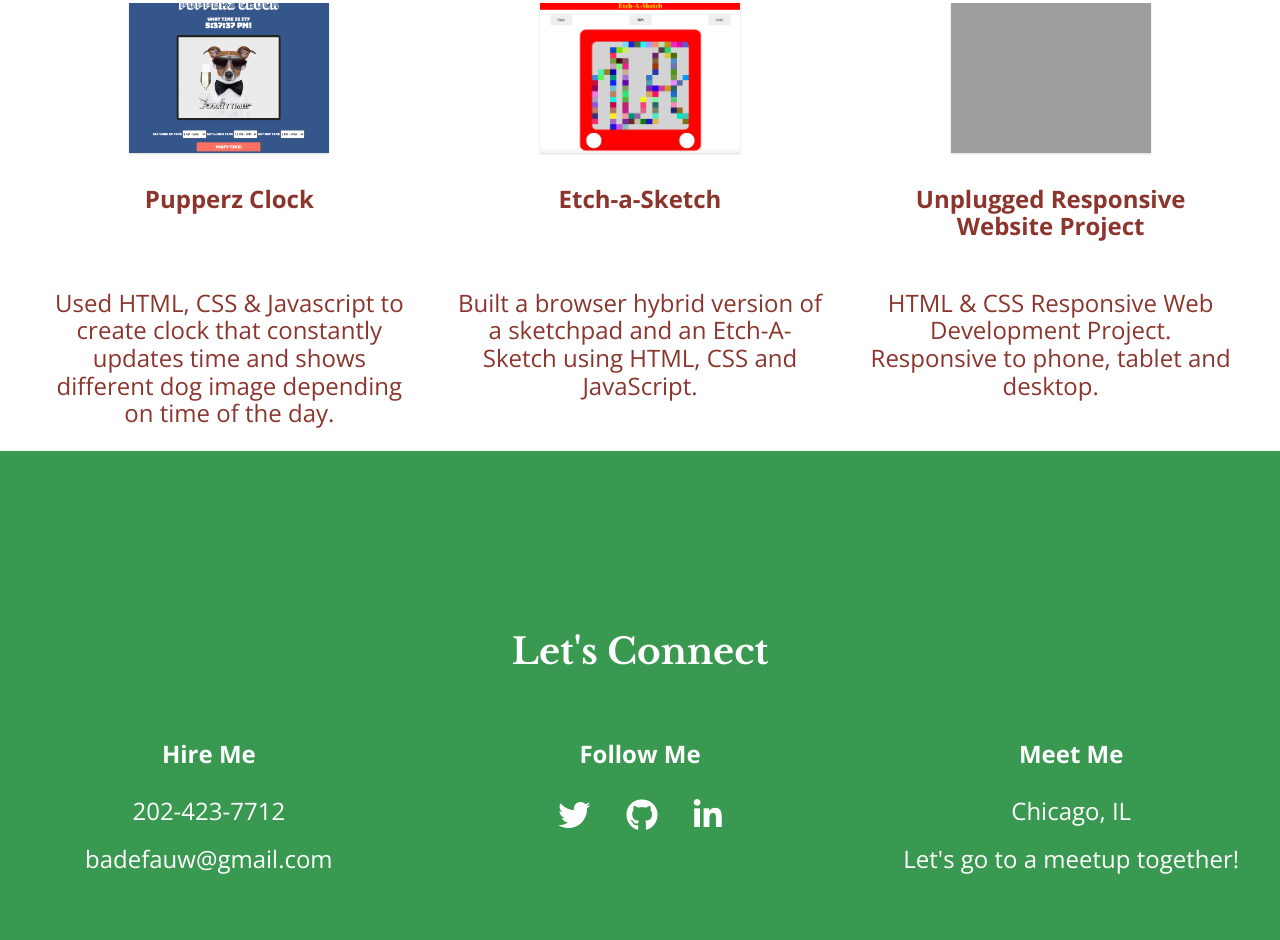
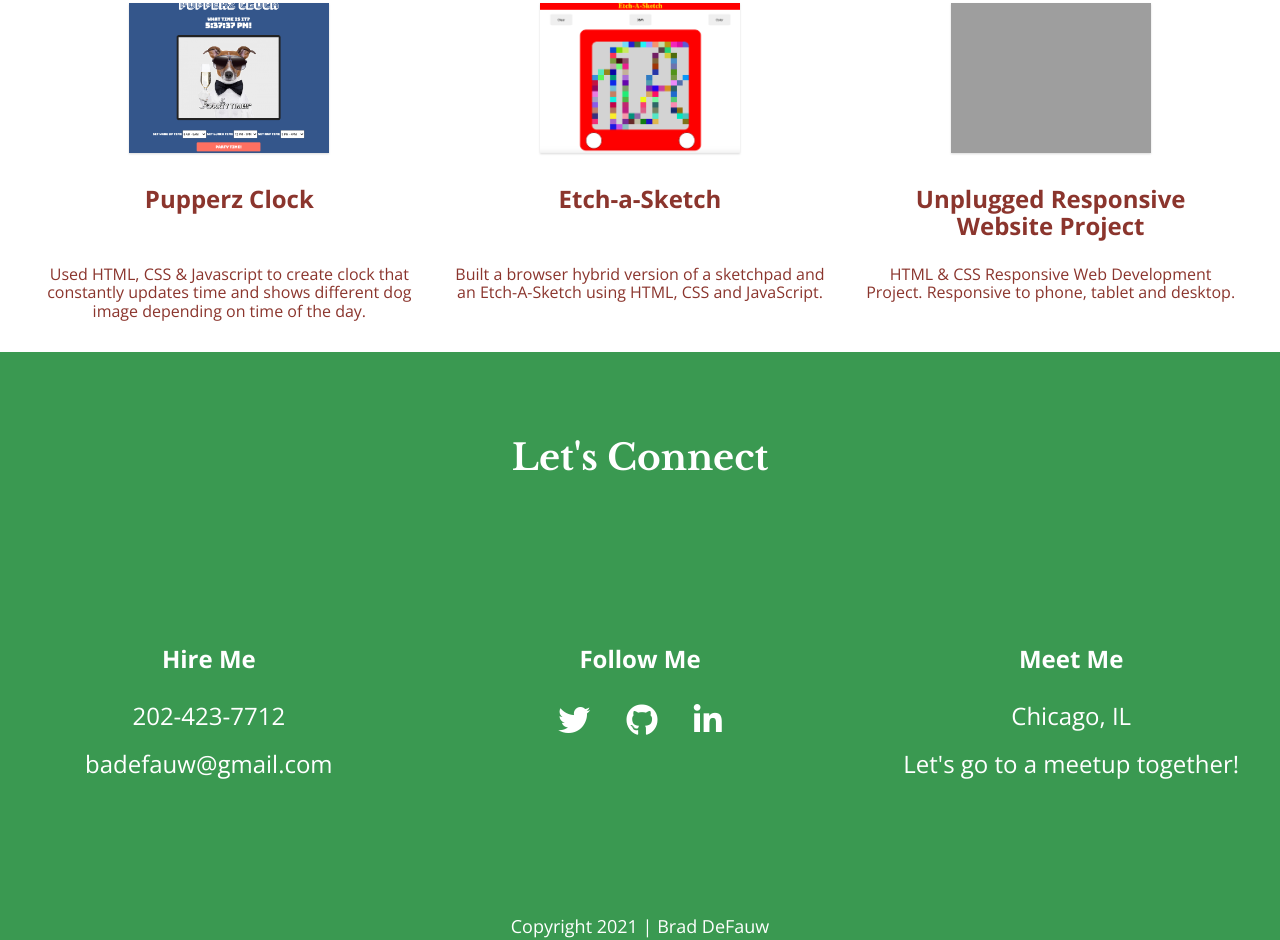
Before and after one commit to braddefauw/milestone-website-project, a website built with Parcel: page index.html in a window 1280 px wide. Shown: the part 2102-3042 px from the top of the page. Built offline with nearby package versions, Linux system fonts and the light colour scheme; grey boxes are pictures that could not be loaded.

Commit message:
added in media queries for contact and portfolio section

```diff
--- a/css/main.css
+++ b/css/main.css
@@ -251,7 +251,6 @@ header h2 {
 }
 
 #portfolio h4 {
-  font-size: 1.5em;
   font-weight: bold;
   text-align: center;
   height: 2em;
@@ -424,6 +423,84 @@ header h2 {
   /* Style adjustments for high resolution devices */
 }
 
+@media only screen and (max-width: 600px) {
+  .third-width {
+    width: 100%;
+  }
+
+  #portfolio h4 {
+    font-size: 2.5em;
+  }
+
+  #portfolio p {
+    font-size: 2em;
+  }
+
+  #contact .content-wrapper {
+    height: fit-content;
+  }
+
+  #contact {
+    justify-content: space-around;
+  }
+}
+
+@media only screen and (min-width: 768px) {
+  .third-width {
+    width: 100%;
+  }
+
+  #portfolio h4 {
+    font-size: 2.5em;
+  }
+
+  #portfolio p {
+    font-size: 2em;
+    margin-top: 0em;
+    margin-bottom: 2em
+  }
+
+  #contact h3 {
+    padding-top: 0em;
+  }
+
+  #contact .content-wrapper {
+    height: fit-content;
+  }
+
+  #contact {
+    justify-content: space-around;
+  }
+}
+
+@media only screen and (min-width: 992px) {
+  .third-width {
+    width: 30%;
+  }
+
+  #portfolio h4 {
+    font-size: 1.5em;
+  }
+
+  #portfolio p {
+    font-size: 1em;
+    margin-top: 0em;
+    margin-bottom: 2em
+  }
+
+  #contact h3 {
+    padding-top: 0em;
+  }
+
+  #contact .content-wrapper {
+    height: fit-content;
+  }
+
+  #contact {
+    justify-content: space-around;
+  }
+}
+
 /* ==========================================================================
    Print styles.
    Inlined to avoid the additional HTTP request:
```
